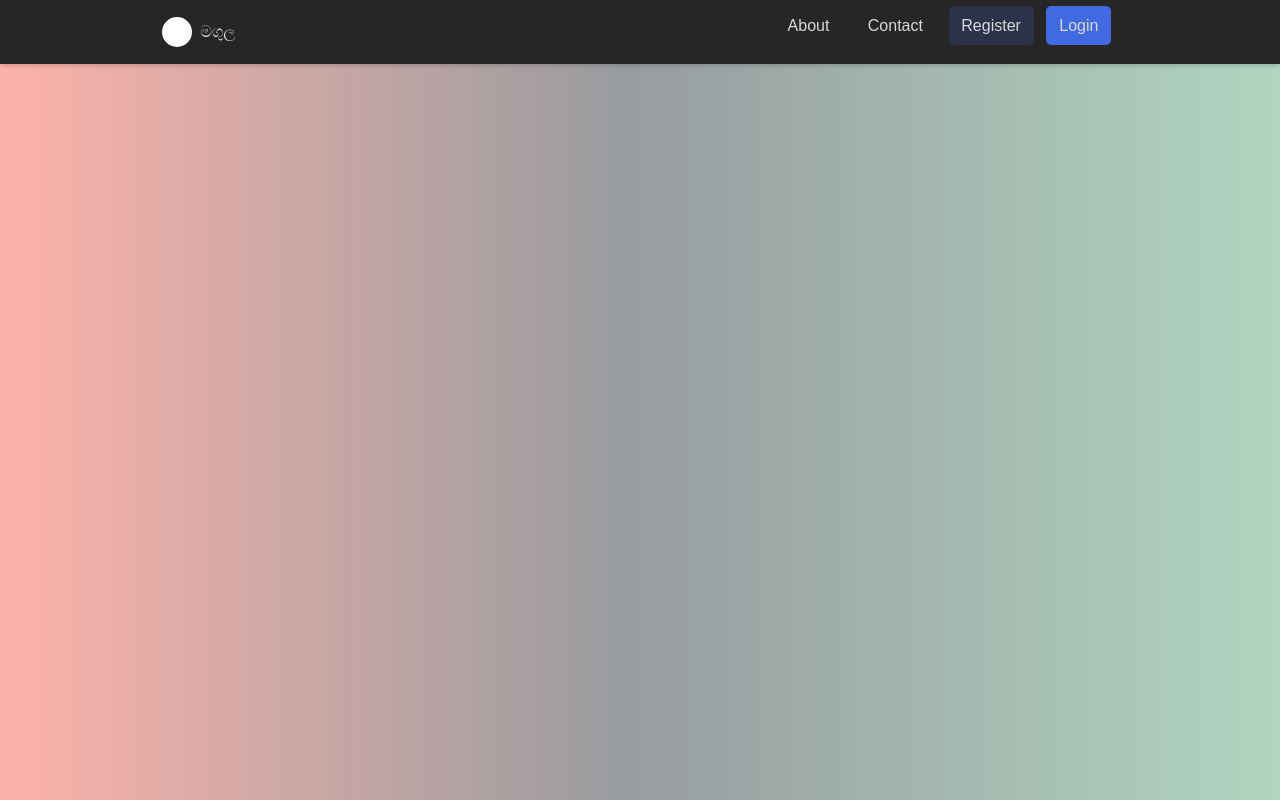
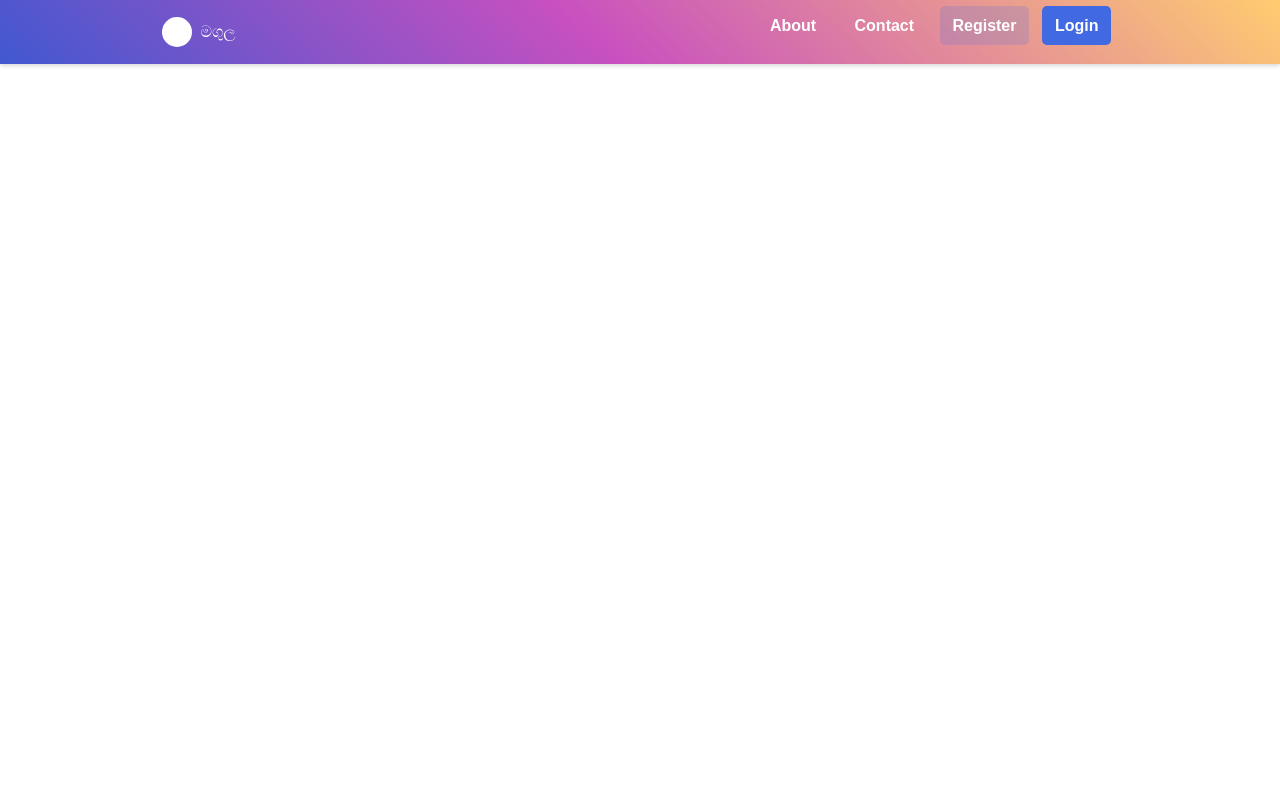
Before and after one commit to ThusharaX/IWT-Project, a PHP site: page / in a window 1280 px wide. Run offline with PHP 8.4, Linux system fonts and the light colour scheme.

Commit message:
navbar colour

```diff
--- a/navbar.css
+++ b/navbar.css
@@ -1,6 +1,6 @@
 :root {
     --navbar-bg-color: hsl(0, 0%, 15%);
-    --navbar-text-color: hsl(0, 0%, 85%);
+    --navbar-text-color: hsl(0, 0%, 100%);
     --navbar-text-color-focus: rgb(255, 255, 255);
     --navbar-bg-contrast: hsl(0, 0%, 25%);
 }
@@ -15,12 +15,6 @@
     height: 100vh;
     font-family: Arial, Helvetica, sans-serif;
     line-height: 1.6;
-
-    background: rgb(252,178,169);
-    background: -moz-linear-gradient(90deg, rgba(252,178,169,1) 0%, rgba(152,156,160,1) 49%, rgba(176,213,192,1) 100%);
-    background: -webkit-linear-gradient(90deg, rgba(252,178,169,1) 0%, rgba(152,156,160,1) 49%, rgba(176,213,192,1) 100%);
-    background: linear-gradient(90deg, rgba(252,178,169,1) 0%, rgba(152,156,160,1) 49%, rgba(176,213,192,1) 100%);
-    filter: progid:DXImageTransform.Microsoft.gradient(startColorstr="#fcb2a9",endColorstr="#b0d5c0",GradientType=1);
 }
 
 main {
@@ -42,7 +36,11 @@
     --navbar-height: 64px;
     position: fixed;
     height: var(--navbar-height);
-    background-color: var(--navbar-bg-color);
+
+    /* background-color: var(--navbar-bg-color); */
+    background-color: #4158D0;
+    background-image: linear-gradient(43deg, #4158D0 0%, #C850C0 46%, #FFCC70 100%);
+
     left: 0;
     right: 0;
     box-shadow: 0 2px 4px rgba(0, 0, 0, 0.15);
@@ -73,6 +71,7 @@
 }
 
 .navbar-link {
+    font-weight: bold;
     justify-content: center;
     width: 100%;
     padding: 0.4em 0.8em;
@@ -82,7 +81,9 @@
 .navbar-link:focus,
 .navbar-link:hover {
     color: var(--navbar-text-color-focus);
-    background-color: var(--navbar-bg-contrast);
+    /* background-color: var(--navbar-bg-contrast); */
+    background-color: #0093E9;
+    background-image: linear-gradient(160deg, #0093E9 0%, #80D0C7 100%);
 }
 
 .navbar-logo {
@@ -189,7 +190,7 @@
     max-height: 0;
     overflow: hidden;
     position: absolute;
-    background-color: var(--navbar-bg-color);
+    /* background-color: var(--navbar-bg-color); */
     display: flex;
     flex-direction: column;
     align-items: center;
```
